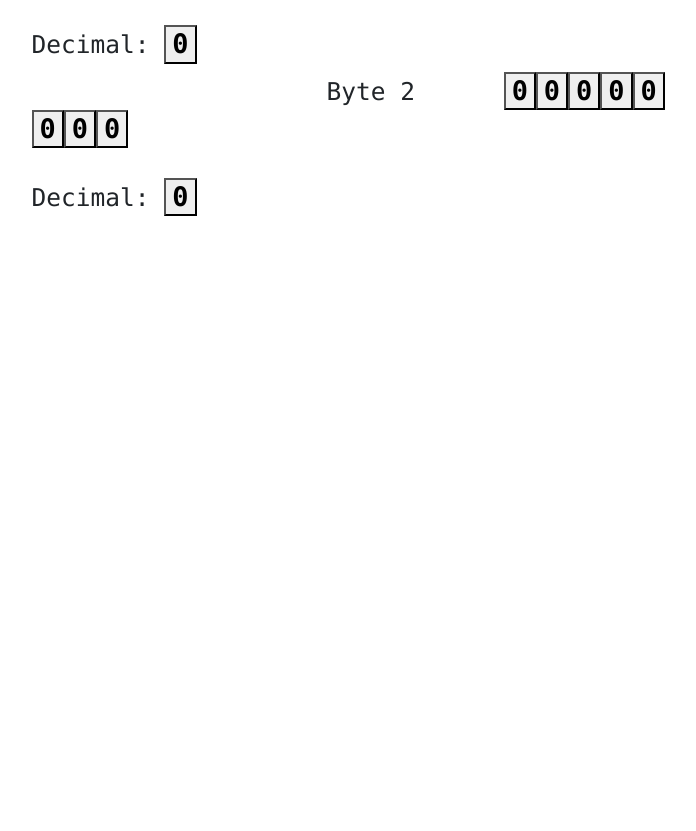
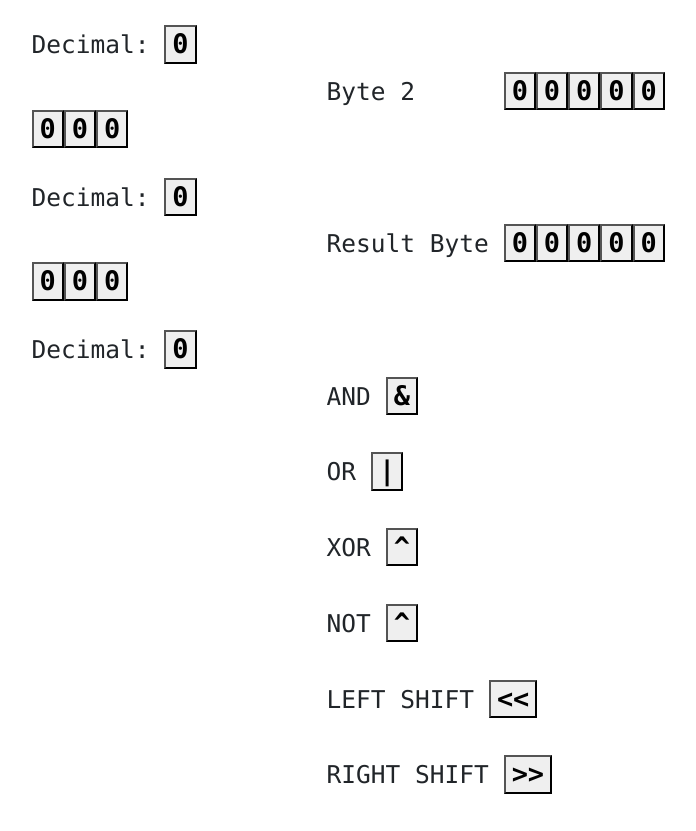
Before and after one commit to GeraBriseno/bitwiseOperationsWebApp, a Django app: page /bitwise/ in a window 1280 px wide. Shown: the part 968-1799 px from the top of the page, without its empty margins (282-978 px from the left). Before the commit the page ends 1184 px from the top, so only its background shows below. Run offline with Django 5.2, Linux system fonts and the light colour scheme; some libraries are stand-ins or nearby versions.

Commit message:
Added all operations (non-latching) to interactive part

```diff
--- a/bitwiseMain/bitwiseOps/static/bitWiseOps/jscript.js
+++ b/bitwiseMain/bitwiseOps/static/bitWiseOps/jscript.js
@@ -1,8 +1,10 @@
 const byte1Array = [0,0,0,0,0,0,0,0];
 const byte2Array = [0,0,0,0,0,0,0,0];
+const byte3Array = [0,0,0,0,0,0,0,0];
 
 var byte1Decimal = 0;
 var byte2Decimal = 0;
+var byte3Decimal = 0;
 
 function iterateOverByte(byteElement){
 
@@ -31,6 +33,13 @@ window.addEventListener("load", function() {
     var byte2Element = document.getElementById('byte2-id');
 
     var bitButtons = document.getElementsByClassName("bitButton");
+    var bitsByte1 = document.getElementsByClassName("bitByte1");
+    var bitsByte2 = document.getElementsByClassName("bitByte2");
+    var bitsByte3 = document.getElementsByClassName("bitByte3");
+
+    var byte1DecimalElement = document.getElementById('decimalByte1');
+    var byte2DecimalElement = document.getElementById('decimalByte2');
+    var byte3DecimalElement = document.getElementById('decimalByte3');
 
     var byte1bit8 = document.getElementById('byte1bit8');
     var byte1bit7 = document.getElementById('byte1bit7');
@@ -50,24 +59,196 @@ window.addEventListener("load", function() {
     var byte2bit2 = document.getElementById('byte2bit2');
     var byte2bit1 = document.getElementById('byte2bit1');
 
-    iterateOverByte(byte1Element);
+    var andButton = document.getElementById('andButton-id');
+    var orButton = document.getElementById('orButton-id');
+    var xorButton = document.getElementById('xorButton-id');
+    var notButton = document.getElementById('notButton-id');
+    var leftButton = document.getElementById('leftButton-id');
+    var rightButton = document.getElementById('rightButton-id');
 
-    iterateOverButtons(bitButtons);
+    bitButtonsFunc(bitButtons, byte1DecimalElement, byte2DecimalElement);
+
+    andButtonFunc(andButton, bitsByte3, byte3DecimalElement);
+
+    orButtonFunc(orButton, bitsByte3, byte3DecimalElement);
+
+    xorButtonFunc(xorButton, bitsByte3, byte3DecimalElement);
+
+    notButtonFunc(notButton, bitsByte2, bitsByte3, byte2DecimalElement, byte3DecimalElement);
+
+    leftButtonFunc(leftButton, bitsByte1, byte1DecimalElement);
+
+    rightButtonFunc(rightButton, bitsByte1, byte1DecimalElement)
 
 });
 
 
-function iterateOverButtons(bitButtons){
+function andButtonFunc(andButton, bitsByte3, byte3DecimalElement){
+
+    andButton.onclick = function()
+    {
+
+        for(var i = 0; i < byte1Array.length; i++)
+        {
+            if(byte1Array[i] == 1 && byte1Array[i] == byte2Array[i])
+            {
+                byte3Array[i] = 1;
+                bitsByte3[i].innerHTML = 1;
+                byte3Decimal = parseInt(byte3Array.join(''), 2);
+                byte3DecimalElement.innerHTML = byte3Decimal;
+            }
+            else
+            {
+                byte3Array[i] = 0;
+                bitsByte3[i].innerHTML = 0;
+                byte3Decimal = parseInt(byte3Array.join(''), 2);
+                byte3DecimalElement.innerHTML = byte3Decimal;
+            }
+        }
+    }
+
+};
+
+function orButtonFunc(orButton, bitsByte3, byte3DecimalElement){
+
+    orButton.onclick = function()
+    {
+
+        for(var i = 0; i < byte1Array.length; i++)
+        {
+            if(byte1Array[i] == 1 || byte2Array[i] == 1)
+            {
+                byte3Array[i] = 1;
+                bitsByte3[i].innerHTML = 1;
+                byte3Decimal = parseInt(byte3Array.join(''), 2);
+                byte3DecimalElement.innerHTML = byte3Decimal;
+            }
+            else
+            {
+                byte3Array[i] = 0;
+                bitsByte3[i].innerHTML = 0;
+                byte3Decimal = parseInt(byte3Array.join(''), 2);
+                byte3DecimalElement.innerHTML = byte3Decimal;
+            }
+        }
+    }
+
+};
+
+function xorButtonFunc(xorButton, bitsByte3, byte3DecimalElement){
+
+    xorButton.onclick = function()
+    {
+
+        for(var i = 0; i < byte1Array.length; i++)
+        {
+            if(byte1Array[i] != byte2Array[i])
+            {
+                byte3Array[i] = 1;
+                bitsByte3[i].innerHTML = 1;
+                byte3Decimal = parseInt(byte3Array.join(''), 2);
+                byte3DecimalElement.innerHTML = byte3Decimal;
+            }
+            else
+            {
+                byte3Array[i] = 0;
+                bitsByte3[i].innerHTML = 0;
+                byte3Decimal = parseInt(byte3Array.join(''), 2);
+                byte3DecimalElement.innerHTML = byte3Decimal;
+            }
+        }
+    }
+
+};
+
+function notButtonFunc(notButton, bitsByte2, bitsByte3, byte2DecimalElement, byte3DecimalElement){
+
+    notButton.onclick = function()
+    {
+
+        for(var i = 0; i < byte1Array.length; i++)
+        {
+            if(byte2Array[i] == 1)
+            {
+                byte2Array[i] = 0;
+                bitsByte2[i].innerHTML = 0;
+                byte2Decimal = parseInt(byte2Array.join(''), 2);
+                byte2DecimalElement.innerHTML = byte2Decimal;
+
+                byte3Array[i] = 0;
+                bitsByte3[i].innerHTML = 0;
+                byte3Decimal = parseInt(byte3Array.join(''), 2);
+                byte3DecimalElement.innerHTML = byte3Decimal;
+            }
+            else
+            {
+                byte2Array[i] = 1;
+                bitsByte2[i].innerHTML = 1;
+                byte2Decimal = parseInt(byte2Array.join(''), 2);
+                byte2DecimalElement.innerHTML = byte2Decimal;
+
+                byte3Array[i] = 0;
+                bitsByte3[i].innerHTML = 0;
+                byte3Decimal = parseInt(byte3Array.join(''), 2);
+                byte3DecimalElement.innerHTML = byte3Decimal;
+            }
+        }
+    }
+
+};
+
+function leftButtonFunc(leftButton, bitsByte1, byte1DecimalElement){
+
+    leftButton.onclick = function()
+    {
+
+        for(var i = 1; i < byte1Array.length; i++)
+        {
+
+            byte1Array[i-1] = byte1Array[i];
+            bitsByte1[i-1].innerHTML = byte1Array[i];
+
+        }
+
+        byte1Array[7] = 0;
+        bitsByte1[7].innerHTML = 0;
+        byte1Decimal = parseInt(byte1Array.join(''), 2);
+        byte1DecimalElement.innerHTML = byte1Decimal;
+    }
+
+};
+
+function rightButtonFunc(rightButton, bitsByte1, byte1DecimalElement){
+
+    rightButton.onclick = function()
+    {
+
+        for(var i = byte1Array.length-1; i > 0; i--)
+        {
+
+            byte1Array[i] = byte1Array[i-1];
+            bitsByte1[i].innerHTML = byte1Array[i-1];
+
+        }
+
+        byte1Array[0] = 0;
+        bitsByte1[0].innerHTML = 0;
+        byte1Decimal = parseInt(byte1Array.join(''), 2);
+        byte1DecimalElement.innerHTML = byte1Decimal;
+    }
+
+};
+
+function bitButtonsFunc(bitButtons, byte1DecimalElement, byte2DecimalElement){
     for (var i = 0; i < bitButtons.length; i++)
     {
         //On click for all bit buttons
-        bitButtons[i].onclick = function(){
-
-            var byte1DecimalElement = document.getElementById('decimalByte1');
-            var byte2DecimalElement = document.getElementById('decimalByte2');
+        bitButtons[i].onclick = function()
+        {
 
             //If the displayed bit value is 0
-            if(Number(this.innerHTML) == 0){
+            if(Number(this.innerHTML) == 0)
+            {
 
                 //Change its value to 1
                 this.innerHTML = 1;
@@ -78,8 +259,10 @@ function iterateOverButtons(bitButtons){
                     //Set value of bit in byte 1 array
                     byte1Array[Number(this.id.substring(8))] = Number(1);
 
+                    //Convert binary to decimal
                     byte1Decimal = parseInt(byte1Array.join(''), 2);
 
+                    //Display decimal value
                     byte1DecimalElement.innerHTML = byte1Decimal;
 
                 }
@@ -89,15 +272,18 @@ function iterateOverButtons(bitButtons){
                     //Set value of bit in byte 2 array
                     byte2Array[Number(this.id.substring(8))] = Number(1);
 
+                    //Convert binary to decimal
                     byte2Decimal = parseInt(byte2Array.join(''), 2);
 
+                    //Display decimal value
                     byte2DecimalElement.innerHTML = byte2Decimal;
 
                 }
 
             }
             //Else if the displayed bit value is 1
-            else{
+            else
+            {
 
                 //Change its value to 0
                 this.innerHTML = 0;
@@ -108,8 +294,10 @@ function iterateOverButtons(bitButtons){
                     //Set value of bit in byte 1 array
                     byte1Array[Number(this.id.substring(8))] = Number(0);
 
+                    //Convert binary to decimal
                     byte1Decimal = parseInt(byte1Array.join(''), 2);
 
+                    //Display decimal value
                     byte1DecimalElement.innerHTML = byte1Decimal;
 
                 }
@@ -119,8 +307,10 @@ function iterateOverButtons(bitButtons){
                     //Set value of bit in byte 2 array
                     byte2Array[Number(this.id.substring(8))] = Number(0);
 
+                    //Convert binary to decimal
                     byte2Decimal = parseInt(byte2Array.join(''), 2);
 
+                    //Display decimal value
                     byte2DecimalElement.innerHTML = byte2Decimal;
 
                 }
--- a/bitwiseMain/bitwiseOps/static/bitWiseOps/styles.css
+++ b/bitwiseMain/bitwiseOps/static/bitWiseOps/styles.css
@@ -137,6 +137,16 @@ body {
   font-weight: bold;
 }
 
+.bitByte3 {
+  font-size: 1.1em;      /* Slightly increase font size */
+  font-weight: bold;
+}
+
+.opButton {
+  font-size: 1.1em;      /* Slightly increase font size */
+  font-weight: bold;
+}
+
 .decimalByte {
   font-size: 1.1em;      /* Slightly increase font size */
   font-weight: bold;
--- a/bitwiseMain/bitwiseOps/templates/bitwiseOps/home.html
+++ b/bitwiseMain/bitwiseOps/templates/bitwiseOps/home.html
@@ -77,7 +77,7 @@
             <div class="op-shortdescription-div-class" id="op-shortdescription-div-5-id">
                 <h5>
                     <pre class="main-page-description-pre">
-                        <a href="{% url 'left_shift_op'%}">LEFT SHIFT (<<)</a>
+                        <a href="{% url 'left_shift_op'%}">LEFT SHIFT (&lt;&lt;)</a>
                         Moves bits to the left by a certain number of positions.
                         Each shift to the left multiplies the number by 2.
                     </pre>
@@ -97,7 +97,7 @@
             <div id="interactive-byte1-div-id" class="interactive-byte-div-class">
                 <h3>
                     <pre class="example-pre" id="byte1-id">
-                    Byte 1      <button class="bitButton" id="byte1bit0">0</button><button class="bitButton" id="byte1bit1">0</button><button class="bitButton" id="byte1bit2">0</button><button class="bitButton" id="byte1bit3">0</button><button class="bitButton" id="byte1bit4">0</button><button class="bitButton" id="byte1bit5">0</button><button class="bitButton" id="byte1bit6">0</button><button class="bitButton" id="byte1bit7">0</button>
+                    Byte 1      <button class="bitButton bitByte1" id="byte1bit0">0</button><button class="bitButton bitByte1" id="byte1bit1">0</button><button class="bitButton bitByte1" id="byte1bit2">0</button><button class="bitButton bitByte1" id="byte1bit3">0</button><button class="bitButton bitByte1" id="byte1bit4">0</button><button class="bitButton bitByte1" id="byte1bit5">0</button><button class="bitButton bitByte1" id="byte1bit6">0</button><button class="bitButton bitByte1" id="byte1bit7">0</button>
                     </pre>
 
                     <pre class="example-pre" id="byte1-id">Decimal: <button class="decimalByte" id="decimalByte1">0</button></pre>
@@ -107,9 +107,66 @@
             <div id="interactive-byte2-div-id" class="interactive-byte-div-class">
                 <h3>
                     <pre class="example-pre" id="byte2-id">
-                    Byte 2      <button class="bitButton" id="byte2bit0">0</button><button class="bitButton" id="byte2bit1">0</button><button class="bitButton" id="byte2bit2">0</button><button class="bitButton" id="byte2bit3">0</button><button class="bitButton" id="byte2bit4">0</button><button class="bitButton" id="byte2bit5">0</button><button class="bitButton" id="byte2bit6">0</button><button class="bitButton" id="byte2bit7">0</button>
+                    Byte 2      <button class="bitButton bitByte2" id="byte2bit0">0</button><button class="bitButton bitByte2" id="byte2bit1">0</button><button class="bitButton bitByte2" id="byte2bit2">0</button><button class="bitButton bitByte2" id="byte2bit3">0</button><button class="bitButton bitByte2" id="byte2bit4">0</button><button class="bitButton bitByte2" id="byte2bit5">0</button><button class="bitButton bitByte2" id="byte2bit6">0</button><button class="bitButton bitByte2" id="byte2bit7">0</button>
                     </pre>
-                    <pre class="example-pre" id="byte1-id">Decimal: <button class="decimalByte" id="decimalByte2">0</button></pre>
+                    <pre class="example-pre" id="byte2-id">Decimal: <button class="decimalByte" id="decimalByte2">0</button></pre>
+                </h3>
+            </div>
+
+            <div id="interactive-byte3-div-id" class="interactive-byte-div-class">
+                <h3>
+                    <pre class="example-pre" id="byte3-id">
+                    Result Byte <button class="bitByte3" id="byte3bit0">0</button><button class="bitByte3" id="byte3bit1">0</button><button class="bitByte3" id="byte3bit2">0</button><button class="bitByte3" id="byte3bit3">0</button><button class="bitByte3" id="byte3bit4">0</button><button class="bitByte3" id="byte3bit5">0</button><button class="bitByte3" id="byte3bit6">0</button><button class="bitByte3" id="byte3bit7">0</button>
+                    </pre>
+                    <pre class="example-pre" id="byte3-id">Decimal: <button class="decimalByte" id="decimalByte3">0</button></pre>
+                </h3>
+            </div>
+
+            <div id="interactive-and-div-id" class="interactive-and-div-class">
+                <h3>
+                    <pre class="example-pre" id="and-pre-id">
+                    AND <button class="opButton" id="andButton-id">&</button>
+                    </pre>
+                </h3>
+            </div>
+
+            <div id="interactive-and-div-id" class="interactive-and-div-class">
+                <h3>
+                    <pre class="example-pre" id="or-pre-id">
+                    OR <button class="opButton" id="orButton-id">|</button>
+                    </pre>
+                </h3>
+            </div>
+
+            <div id="interactive-and-div-id" class="interactive-and-div-class">
+                <h3>
+                    <pre class="example-pre" id="xor-pre-id">
+                    XOR <button class="opButton" id="xorButton-id">^</button>
+                    </pre>
+                </h3>
+            </div>
+
+            <div id="interactive-and-div-id" class="interactive-and-div-class">
+                <h3>
+                    <pre class="example-pre" id="not-pre-id">
+                    NOT <button class="opButton" id="notButton-id">^</button>
+                    </pre>
+                </h3>
+            </div>
+
+            <div id="interactive-and-div-id" class="interactive-and-div-class">
+                <h3>
+                    <pre class="example-pre" id="left-pre-id">
+                    LEFT SHIFT <button class="opButton" id="leftButton-id">&lt;&lt;</button>
+                    </pre>
+                </h3>
+            </div>
+
+            <div id="interactive-and-div-id" class="interactive-and-div-class">
+                <h3>
+                    <pre class="example-pre" id="right-pre-id">
+                    RIGHT SHIFT <button class="opButton" id="rightButton-id">>></button>
+                    </pre>
                 </h3>
             </div>
 
```
